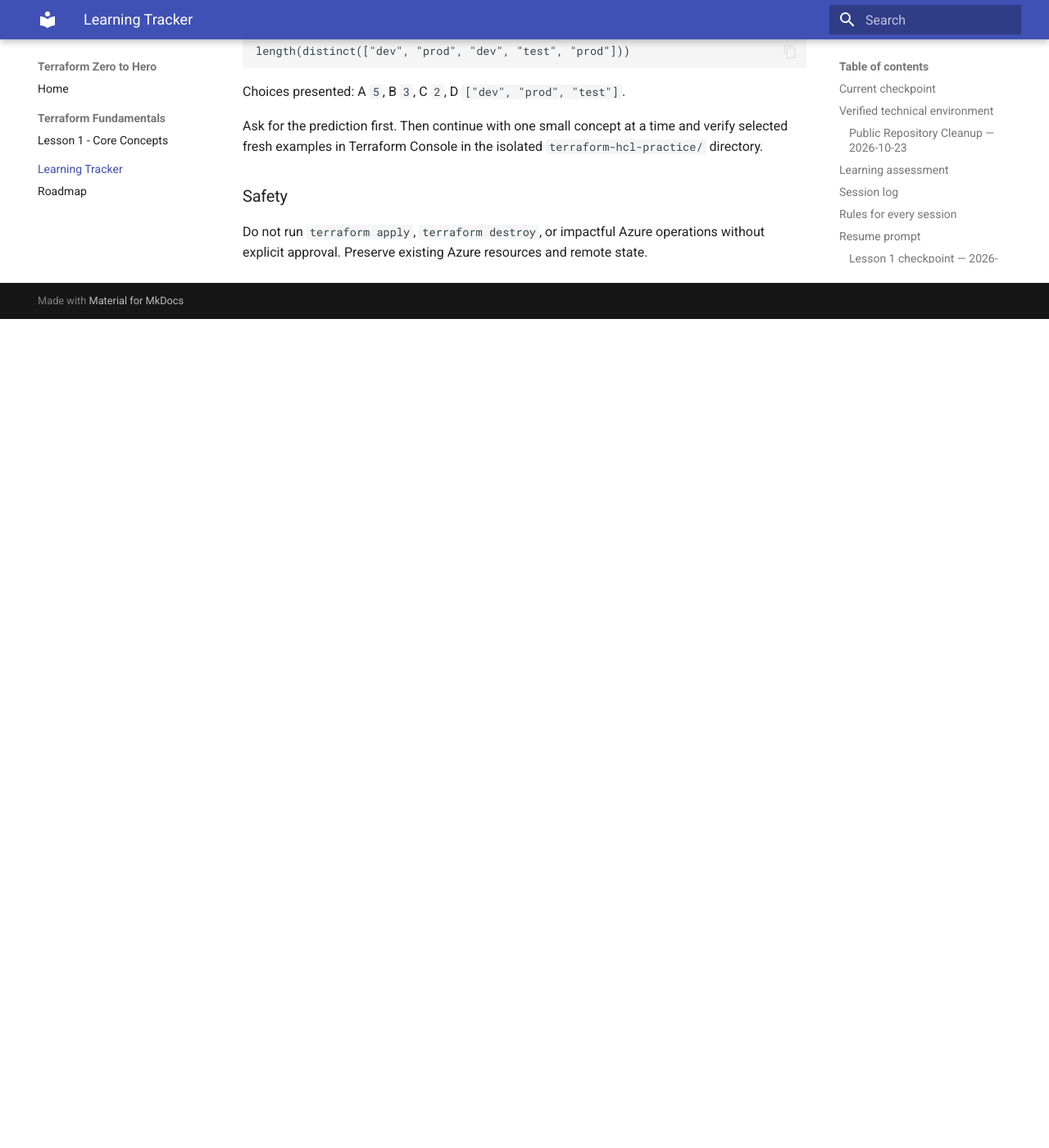
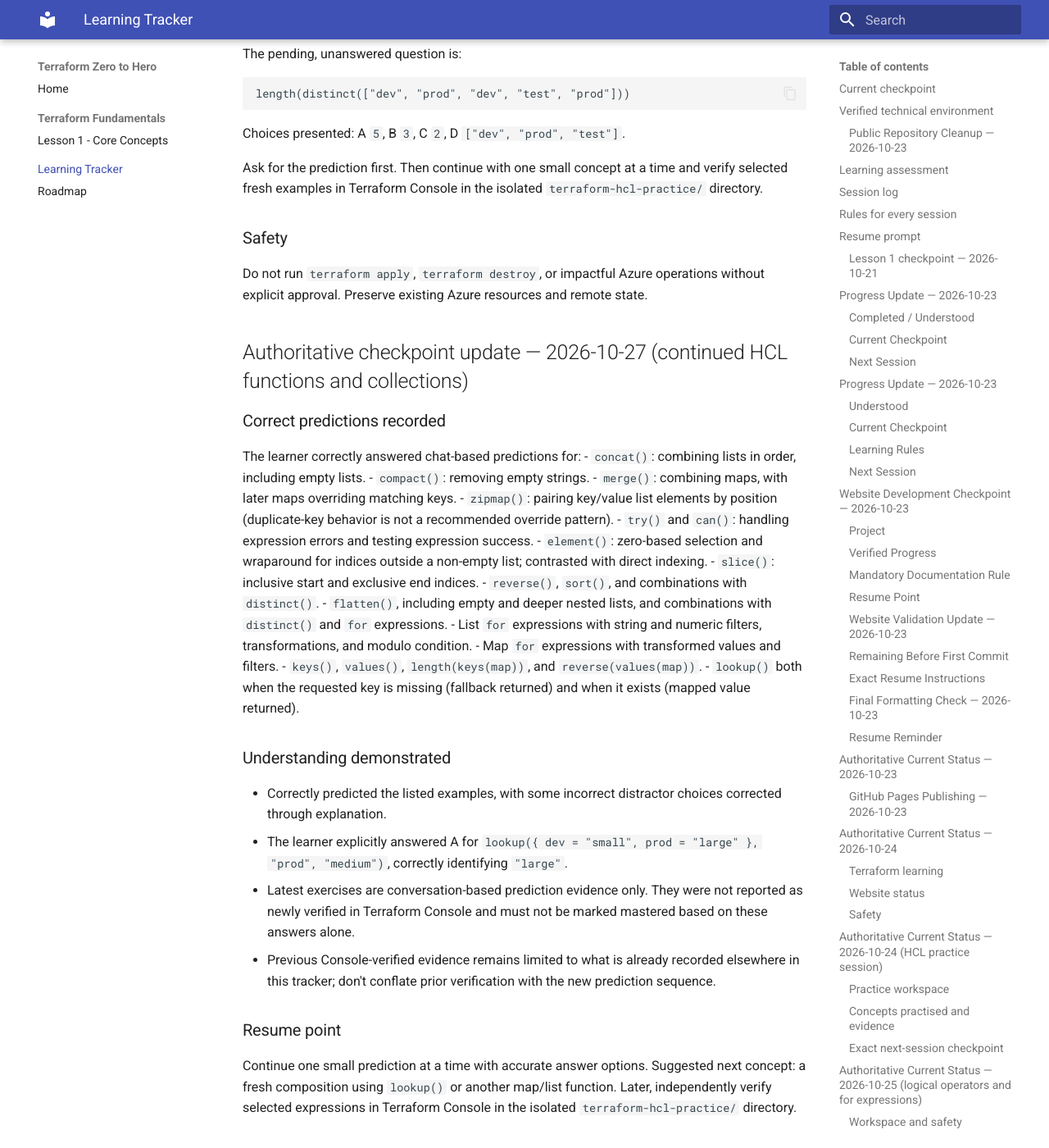
Before and after one commit to pshewale-dev/terraform-azure-lab, an MkDocs documentation site: the page built from docs/LEARNING-PROGRESS.md, in a window 1280 px wide and 1400 px high, scrolled down 24133 px. Shown: the whole window at 82% size. Built offline with MkDocs 1.6.1 and Material for MkDocs 9.7.7, drawn with Linux system fonts in a browser that asks for light colours; before the commit the page ends 24522 px from its top, so only the background shows below that; some of the changed text lies outside the part shown.

Commit message:
docs: record HCL collection-function progress

```diff
--- a/docs/LEARNING-PROGRESS.md
+++ b/docs/LEARNING-PROGRESS.md
@@ -3,11 +3,11 @@
 ## Current checkpoint
 Course: Terraform Zero-to-Hero
 Current phase: Phase 1 — Fundamentals
-Current course checkpoint (authoritative, 2026-10-26): hands-on HCL function practice in `terraform-hcl-practice/`.
+Current course checkpoint (authoritative, 2026-10-27): prediction-first HCL collection/function practice in `terraform-hcl-practice/`, covering `concat()`, `compact()`, `merge()`, `zipmap()`, `try()`, `can()`, `element()`, `slice()`, `reverse()`, `sort()`, `flatten()`, filtered list/map `for` expressions, `keys()`, `values()`, and `lookup()`.
 Status: Practised and verified `join()`, `split()`, `replace()`, and `upper()` through prediction-first exercises and Terraform Console; `format()` has been practised through four prediction examples but is not yet console-verified or mastered.
 Latest evidence for `format()`: `format("%s-%s-%s", "dev", "east", "01")` -> `"dev-east-01"`; `format("%s-%02d", "web", 3)` -> `"web-03"`; `format("%s-%02d", "app", 12)` -> `"app-12"`; `format("%s-%02d", "vm", 7)` -> `"vm-07"`. The learner initially selected the wrong result for the first zero-padding example, then correctly predicted the next two examples.
 Reference: `lower()` converts letters to lowercase; a separate exercise was skipped at the learner's request.
-Next topic: If useful, verify today's `format()` examples in Terraform Console, then continue with one small HCL concept at a time, prediction-first, in the isolated practice directory. Keep map `for` expressions as practised rather than mastered until independently re-tested.
+Next topic: continue with one small collection/function prediction, then verify selected fresh examples in Terraform Console. Keep the newly practised functions and map `for` expressions as practised rather than mastered until independently re-tested.
 Safety: Do not run `terraform apply`, `terraform destroy`, or impactful Azure operations without explicit approval. Preserve Azure resources and remote state.
 The older checkpoint entries below are retained as historical records; this current checkpoint supersedes them.
 
@@ -711,3 +711,34 @@ Ask for the prediction first. Then continue with one small concept at a time and
 
 ### Safety
 Do not run `terraform apply`, `terraform destroy`, or impactful Azure operations without explicit approval. Preserve existing Azure resources and remote state.
+
+
+## Authoritative checkpoint update — 2026-10-27 (continued HCL functions and collections)
+
+### Correct predictions recorded
+The learner correctly answered chat-based predictions for:
+- `concat()`: combining lists in order, including empty lists.
+- `compact()`: removing empty strings.
+- `merge()`: combining maps, with later maps overriding matching keys.
+- `zipmap()`: pairing key/value list elements by position (duplicate-key behavior is not a recommended override pattern).
+- `try()` and `can()`: handling expression errors and testing expression success.
+- `element()`: zero-based selection and wraparound for indices outside a non-empty list; contrasted with direct indexing.
+- `slice()`: inclusive start and exclusive end indices.
+- `reverse()`, `sort()`, and combinations with `distinct()`.
+- `flatten()`, including empty and deeper nested lists, and combinations with `distinct()` and `for` expressions.
+- List `for` expressions with string and numeric filters, transformations, and modulo condition.
+- Map `for` expressions with transformed values and filters.
+- `keys()`, `values()`, `length(keys(map))`, and `reverse(values(map))`.
+- `lookup()` both when the requested key is missing (fallback returned) and when it exists (mapped value returned).
+
+### Understanding demonstrated
+- Correctly predicted the listed examples, with some incorrect distractor choices corrected through explanation.
+- The learner explicitly answered A for `lookup({ dev = "small", prod = "large" }, "prod", "medium")`, correctly identifying `"large"`.
+- Latest exercises are conversation-based prediction evidence only. They were not reported as newly verified in Terraform Console and must not be marked mastered based on these answers alone.
+- Previous Console-verified evidence remains limited to what is already recorded elsewhere in this tracker; don't conflate prior verification with the new prediction sequence.
+
+### Resume point
+Continue one small prediction at a time with accurate answer options. Suggested next concept: a fresh composition using `lookup()` or another map/list function. Later, independently verify selected expressions in Terraform Console in the isolated `terraform-hcl-practice/` directory.
+
+### Safety
+Do not run `terraform apply`, `terraform destroy`, or impactful Azure operations without explicit approval. Preserve existing Azure resources and remote state.
```
